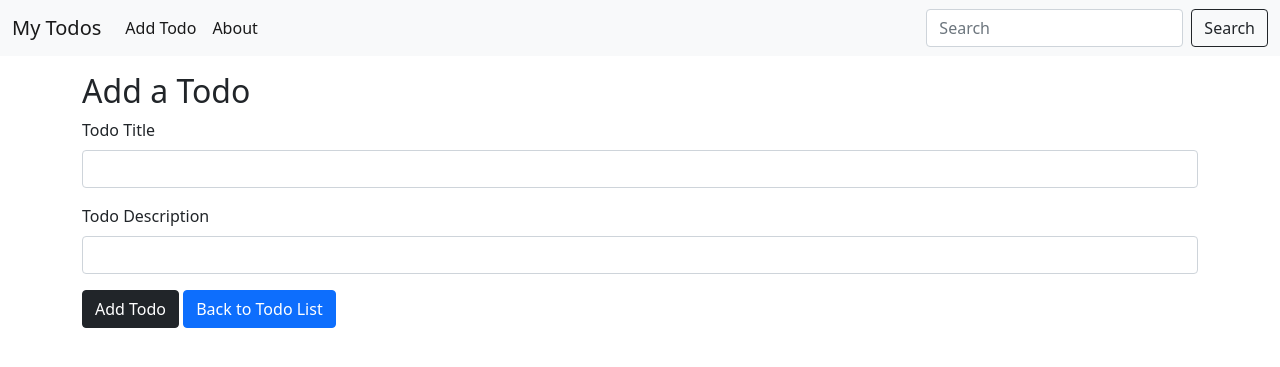
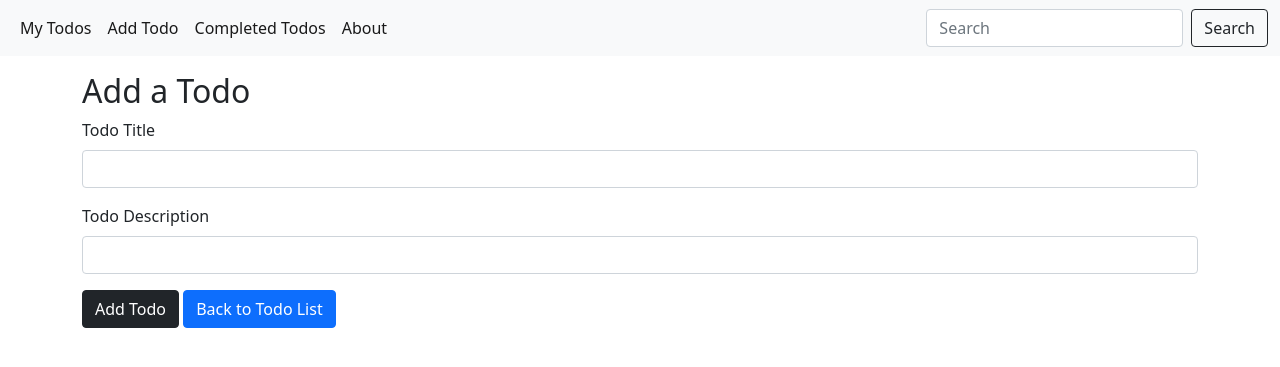
Before and after one commit to SnehasisSardar/TodoList_flask, a Flask app: page /add in a window 1280 px wide. Shown: the top 367 px of the page. Run offline with Flask 3, Linux system fonts and the light colour scheme.

Commit message:
Added completion of todo part

```diff
--- a/templates/base.html
+++ b/templates/base.html
@@ -18,7 +18,6 @@
 <body>
     <nav class="navbar navbar-expand-lg navbar-light bg-light">
         <div class="container-fluid">
-            <a class="navbar-brand" href="/">My Todos</a>
             <button class="navbar-toggler" type="button" data-bs-toggle="collapse"
                 data-bs-target="#navbarSupportedContent" aria-controls="navbarSupportedContent" aria-expanded="false"
                 aria-label="Toggle navigation">
@@ -27,7 +26,13 @@
             <div class="collapse navbar-collapse" id="navbarSupportedContent">
                 <ul class="navbar-nav me-auto mb-2 mb-lg-0">
                     <li class="nav-item">
+                        <a class="nav-link active" aria-current="page" href="/">My Todos</a>
+                    </li>
+                    <li class="nav-item">
                         <a class="nav-link active" aria-current="page" href="{{ url_for('add_todo' ) }}">Add Todo</a>
+                    </li>
+                    <li class="nav-item">
+                        <a class="nav-link active" aria-current="page" href="{{ url_for('complete_todo' ) }}">Completed Todos</a>
                     </li>
                     <li class="nav-item">
                         <a class="nav-link active" aria-current="page" href="{{ url_for('about' ) }}">About</a>
```
